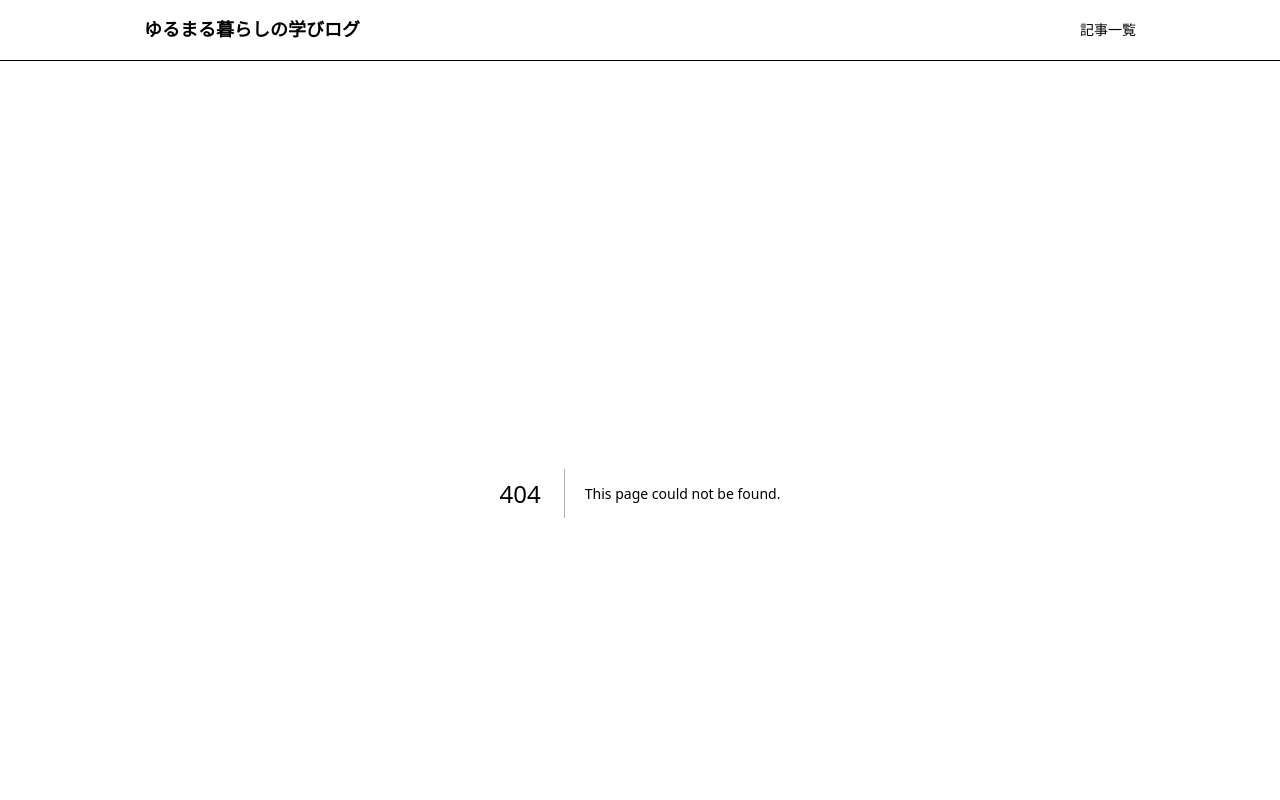
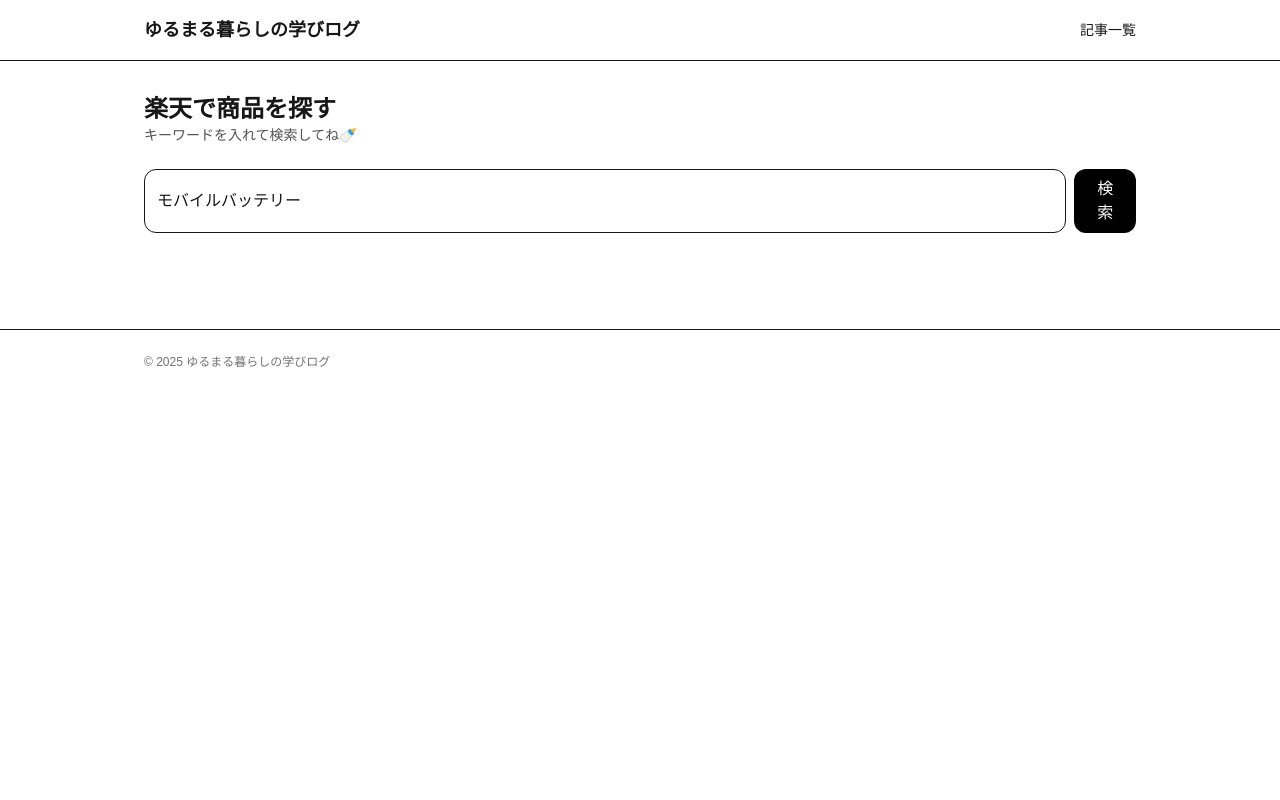
Before and after one commit to Anju1023/yurumaru-blog-2, a Next.js app: page /search in a window 1280 px wide. Before the commit this address had no page. Shown: the top 800 px of the page. Built offline with nearby package versions, Linux system fonts and the light colour scheme.

Commit message:
ProductCardコンポーネントに商品名と価格のプロパティを追加し、表示内容を更新。商品情報の視認性を向上させるためのスタイル調整を実施。

```diff
--- /dev/null
+++ b/src/app/api/rakuten/search/route.ts
@@ -0,0 +1,69 @@
+import { NextResponse } from 'next/server';
+
+// 楽天市場アイテム検索API(20220601版)
+const ENDPOINT =
+	'https://app.rakuten.co.jp/services/api/IchibaItem/Search/20220601';
+
+// GET /api/rakuten/search?q=キーワード
+export async function GET(req: Request) {
+	const { searchParams } = new URL(req.url);
+	const q = (searchParams.get('q') || '').trim();
+
+	if (!q) {
+		return NextResponse.json({ items: [] });
+	}
+
+	// .env.localから安全に読む(サーバー側のみ)
+	const applicationId = process.env.RAKUTEN_APPLICATION_ID!;
+	const affiliateId = process.env.RAKUTEN_AFFILIATE_ID!;
+
+	// formatVersion=2 でフラット配列。必要な要素だけ返すよう絞る
+	const params = new URLSearchParams({
+		applicationId,
+		affiliateId,
+		format: 'json',
+		formatVersion: '2',
+		keyword: q,
+		hits: '12',
+		imageFlag: '1',
+		// 並び替えしたいときは↓みたいに追加(人気順の場合)
+		// sort: "-reviewCount",
+		elements: [
+			'itemName',
+			'itemUrl',
+			'affiliateUrl',
+			'itemPrice',
+			'reviewCount',
+			'reviewAverage',
+			'shopName',
+			'mediumImageUrls',
+		].join(','),
+	});
+
+	const url = `${ENDPOINT}?${params.toString()}`;
+	const r = await fetch(url, { next: { revalidate: 60 } }); // 60秒ごとに再検証
+	if (!r.ok) {
+		return NextResponse.json(
+			{ items: [], error: 'rakuten_api_error' },
+			{ status: 500 }
+		);
+	}
+
+	const data = await r.json();
+
+	// 画面で扱いやすい形に整形(affiliateUrlが来たら優先)
+	const items = Array.isArray(data.items)
+		? data.items.map((it: any) => ({
+				title: it.itemName as string,
+				url: (it.affiliateUrl || it.itemUrl) as string,
+				price: Number(it.itemPrice) || 0,
+				reviewCount: Number(it.reviewCount) || 0,
+				rating: Number(it.reviewAverage) || 0,
+				shopName: it.shopName || '',
+				image:
+					it.mediunImageUrls?.[0]?.imageUrl?.replace('?_ex=128x128', '') || '',
+		  }))
+		: [];
+
+	return NextResponse.json({ items });
+}
--- /dev/null
+++ b/src/app/search/page.tsx
@@ -0,0 +1,15 @@
+import SearchBox from '@/components/rakuten/SearchBox';
+
+export default function SearchPage() {
+	return (
+		<div className="space-y-6">
+			<header>
+				<h1 className="text-2xl font-bold">楽天で商品を探す</h1>
+				<p className="text-neutral-600 text-sm">
+					キーワードを入れて検索してね🍼
+				</p>
+			</header>
+			<SearchBox />
+		</div>
+	);
+}
--- /dev/null
+++ b/src/components/rakuten/SearchBox.tsx
@@ -0,0 +1,78 @@
+'use client';
+
+import { useState } from 'react';
+import ProductCard from '../ui/ProductCard';
+
+type APIItem = {
+	title: string;
+	url: string;
+	price: number;
+	reviewCount: number;
+	reviewAverage: number;
+	shopName: string;
+	image: string;
+};
+
+export default function SearchBox() {
+	const [q, setQ] = useState('モバイルバッテリー');
+	const [items, setItems] = useState<APIItem[]>([]);
+	const [loading, setLoading] = useState(false);
+	const [err, setErr] = useState('');
+
+	async function onSearch(e?: React.FormEvent) {
+		e?.preventDefault();
+		if (!q.trim()) return;
+		setLoading(true);
+		setErr('');
+		try {
+			const res = await fetch(`/api/rakuten/search?q=${encodeURIComponent(q)}`);
+			const data = await res.json();
+			if (!res.ok) throw new Error(data?.error || 'API Error');
+			setItems(data.items || []);
+		} catch (e) {
+			setErr('検索に失敗したみたい、、、、少し待って再実行してね；；');
+			setItems([]);
+		} finally {
+			setLoading(false);
+		}
+	}
+
+	return (
+		<div className="space-y-4">
+			<form onSubmit={onSearch} className="flex gap-2">
+				<input
+					value={q}
+					onChange={(e) => setQ(e.target.value)}
+					placeholder="楽天で探す (例：iPhone 充電ケーブル)"
+					className="w-full rounded-xl border px-3 py-2"
+				/>
+				<button
+					type="submit"
+					className="rounded-xl bg-black px-4 py-2 text-white"
+				>
+					検索
+				</button>
+			</form>
+
+			{loading && <p>検索中...( Ꙭ)ᐝ</p>}
+			{err && <p className="text-sm text-red-600">{err}</p>}
+
+			{!loading && items.length > 0 && (
+				<div className="grid gap-4 sm:grid-cols-2 lg:grid-cols-3">
+					{items.map((it) => (
+						<ProductCard
+							key={`${it.url}-${it.title}`}
+							title={it.title}
+							price={it.price}
+							imageUrl={it.image}
+							shopName={it.shopName}
+							href={it.url} // アフィURL(affiliateId入り)
+							rating={it.reviewAverage} // さっきの★にマップ
+							reviewCount={it.reviewCount}
+						/>
+					))}
+				</div>
+			)}
+		</div>
+	);
+}
```
